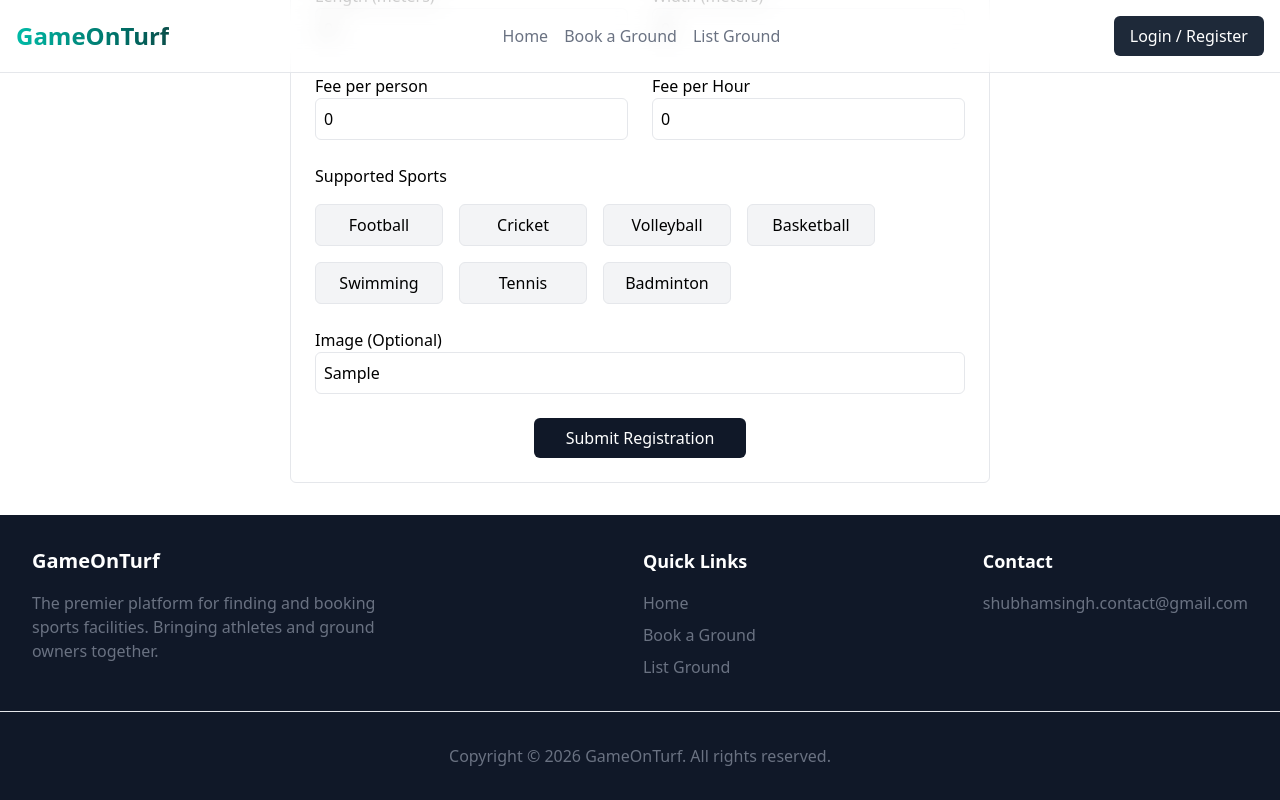
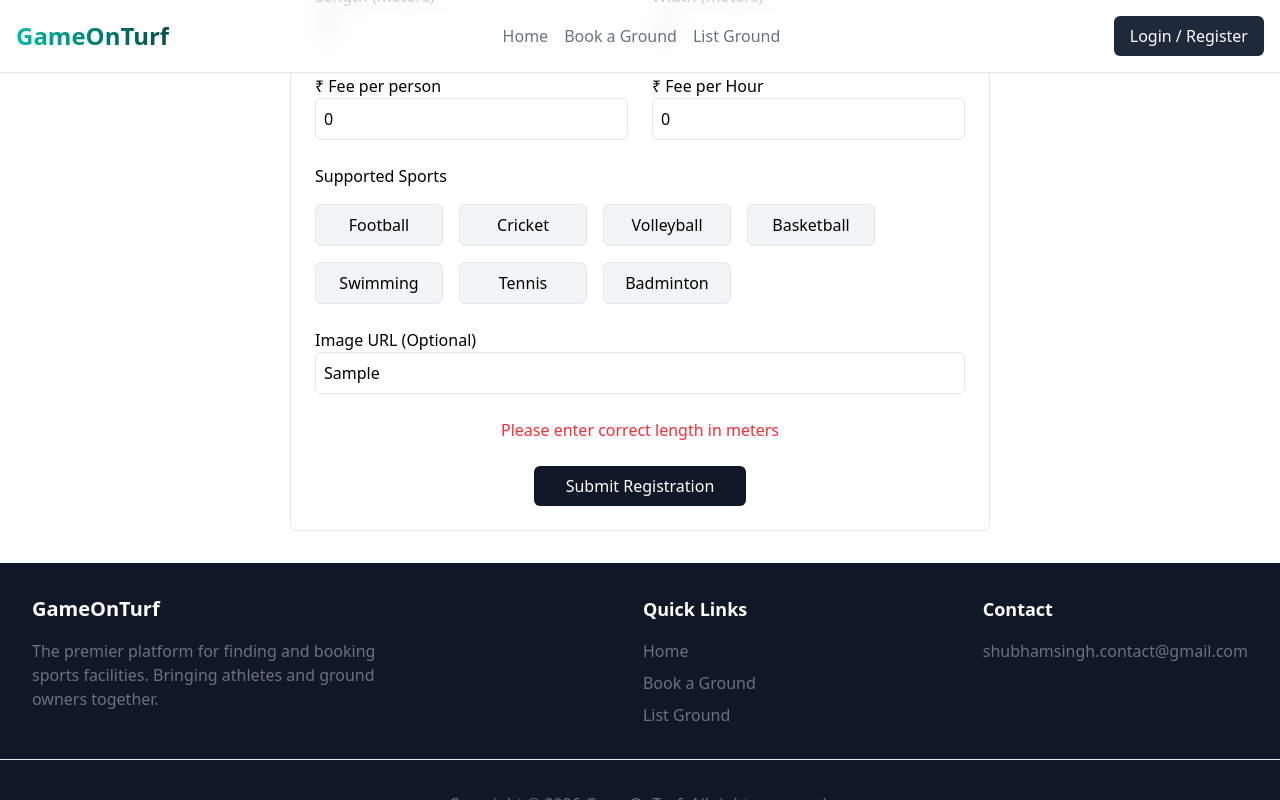
Before and after one commit to unrealblood/game-on-turf-nextjs, a Next.js app: page /list-ground in a window 1280 px wide. Both pictures are taken after typing "Sample", "Sample", "Sample" into the empty fields and a click on the button "Submit Registration". Shown: the part 477-1277 px from the top of the page. Built offline with nearby package versions, Linux system fonts and the light colour scheme; no server answers.

Commit message:
add field validation in list-ground-form

```diff
--- a/app/components/list-ground/ListGroundForm.jsx
+++ b/app/components/list-ground/ListGroundForm.jsx
@@ -12,6 +12,8 @@ export default function ListGroundForm() {
     const [feePerPerson, setFeePerPerson] = useState(0);
     const [feePerHour, setFeePerHour] = useState(0);
     const [imageUrl, setImageUrl] = useState("");
+    const [status, setStatus] = useState("");
+    const [statusMode, setStatusMode] = useState("");
 
     function handleSportClick(sport) {
         setSelectedSports(prev => prev.includes(sport) ? prev.filter(s => s !== sport) : [...prev, sport]);
@@ -19,6 +21,51 @@ export default function ListGroundForm() {
 
     async function handleSubmit(e) {
         e.preventDefault();
+
+        setStatusMode("");
+        setStatus("");
+
+        if(!name || name.trim().length === 0) {
+            setStatusMode("error");
+            setStatus("Please enter ground name");
+            return;
+        }
+
+        if(!location || location.trim().length === 0) {
+            setStatusMode("error");
+            setStatus("Please enter ground full address");
+            return;
+        }
+
+        if(!length || length <= 0) {
+            setStatusMode("error");
+            setStatus("Please enter correct length in meters");
+            return;
+        }
+
+        if(!width || width <= 0) {
+            setStatusMode("error");
+            setStatus("Please enter correct width in meters");
+            return;
+        }
+
+        if(!feePerPerson || feePerPerson <= 0) {
+            setStatusMode("error");
+            setStatus("Please enter correct fee per person in rupees");
+            return;
+        }
+
+        if(!feePerHour || feePerHour <= 0) {
+            setStatusMode("error");
+            setStatus("Please enter correct fee per hour in rupees");
+            return;
+        }
+
+        if(selectedSports.length <= 0) {
+            setStatusMode("error");
+            setStatus("Please select at least one supported sports");
+            return;
+        }
     }
 
     return (
@@ -52,13 +99,13 @@ export default function ListGroundForm() {
 
                 <div className="w-full flex justify-start items-center gap-6">
                     <div className="w-full">
-                        <label htmlFor="feePerPersonInput">Fee per person</label>
+                        <label htmlFor="feePerPersonInput">₹ Fee per person</label>
 
                         <input id="feePerPersonInput" type="number" placeholder="0" className="w-full border border-gray-200 p-2 rounded-md" value={feePerPerson || 0} onChange={(e) => setFeePerPerson(e.target.valueAsNumber)} />
                     </div>
 
                     <div className="w-full">
-                        <label htmlFor="feePerHourInput">Fee per Hour</label>
+                        <label htmlFor="feePerHourInput">₹ Fee per Hour</label>
 
                         <input id="feePerHourInput" type="number" placeholder="0" className="w-full border border-gray-200 p-2 rounded-md" value={feePerHour || 0} onChange={(e) => setFeePerHour(e.target.valueAsNumber)} />
                     </div>
@@ -77,10 +124,24 @@ export default function ListGroundForm() {
                 </div>
 
                 <div className="w-full">
-                    <label htmlFor="imageInput">Image (Optional)</label>
+                    <label htmlFor="imageInput">Image URL (Optional)</label>
 
                     <input id="imageInput" type="text" placeholder="Enter url of your turf image" className="w-full border border-gray-200 p-2 rounded-md" value={imageUrl} onChange={(e) => setImageUrl(e.target.value)} />
                 </div>
+
+                {(statusMode === "error")
+                &&
+                <div className="text-red-500 w-full text-center">
+                    {status}
+                </div>
+                }
+
+                {(statusMode === "success")
+                &&
+                <div className="text-green-500 w-full text-center">
+                    {status}
+                </div>
+                }
 
                 <div className="w-full flex justify-center items-center">
                     <button type="submit" className="bg-gray-900 text-white rounded-md cursor-pointer px-8 py-2">Submit Registration</button>
```
